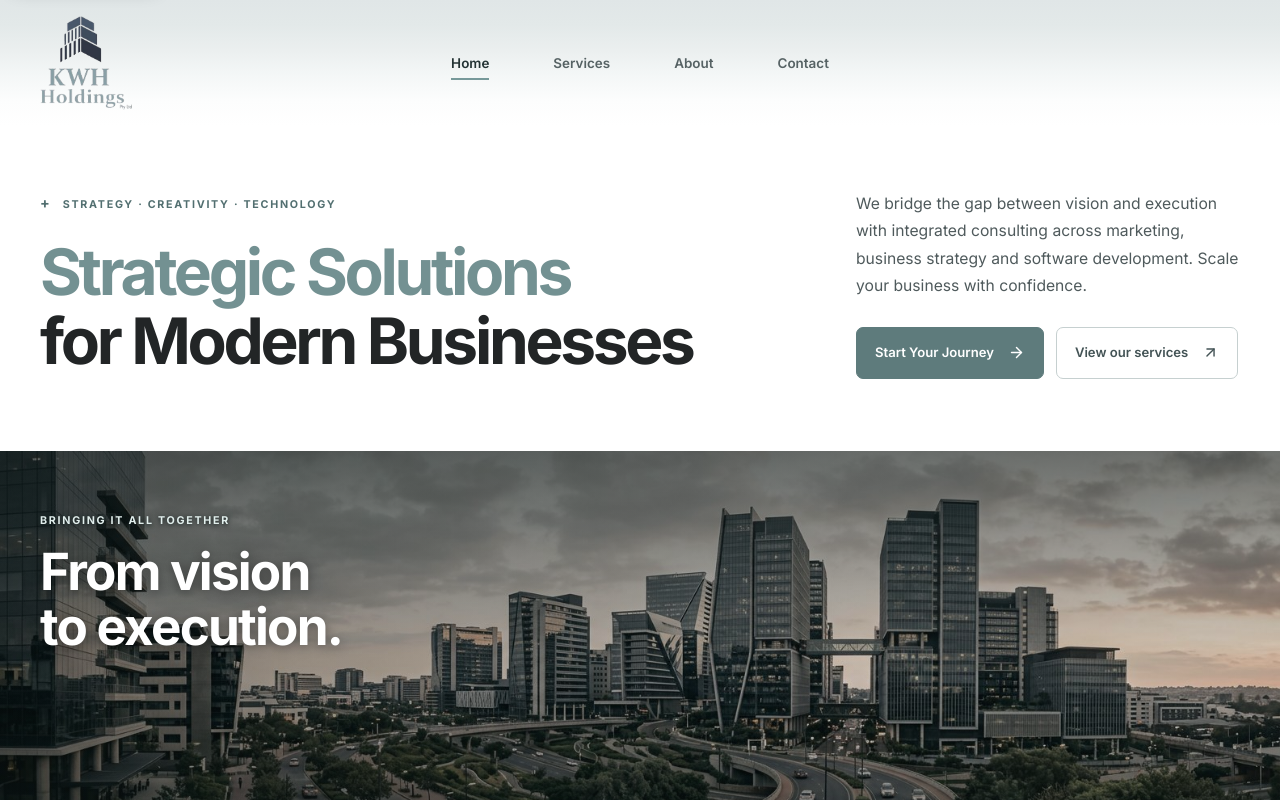
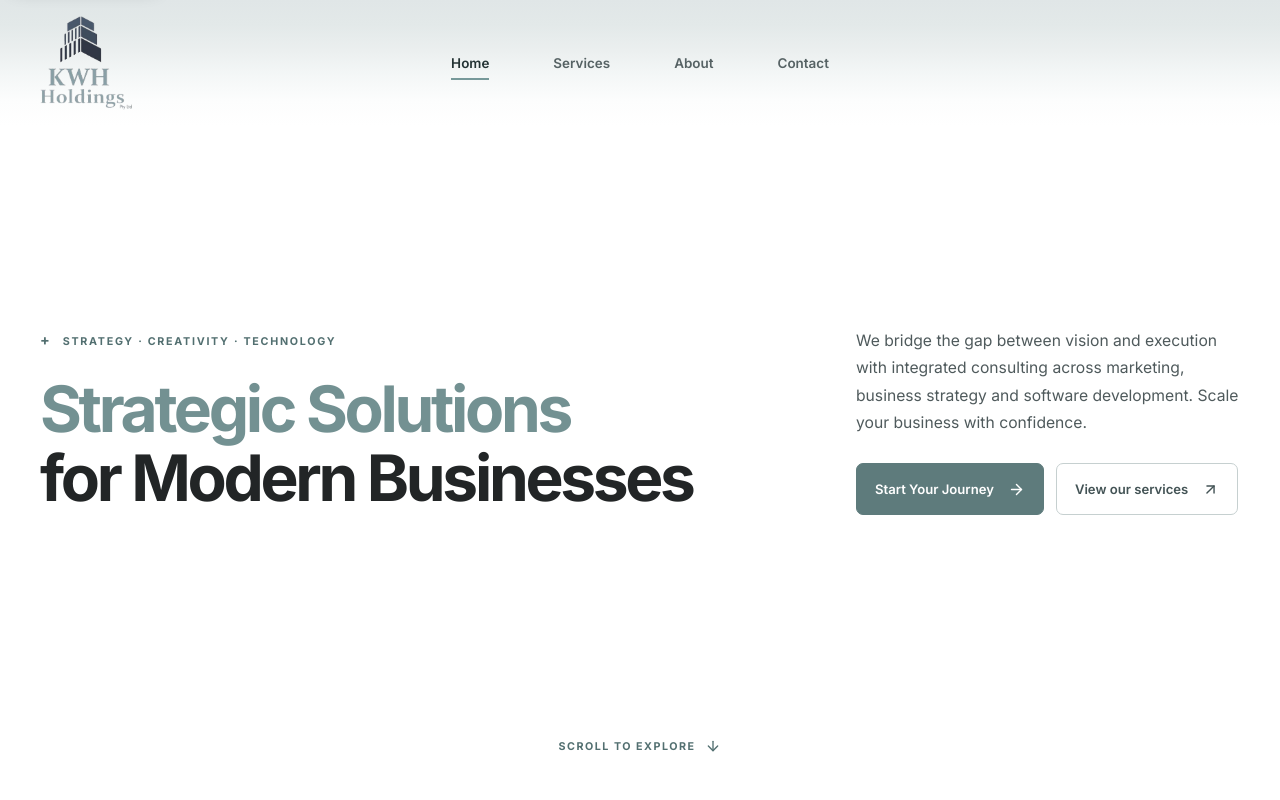
Before and after one commit to Thuso4747/KWH-Holdings, a React (Vite) app: page / in a window 1280 px wide. Shown: the top 800 px of the page. Built offline with nearby package versions, Linux system fonts and the light colour scheme.

Commit message:
Make home dashboard fill the first screen
Co-authored-by: arena-agent <297053741+arena-agent@users.noreply.github.com>

```diff
--- a/src/components/Header.jsx
+++ b/src/components/Header.jsx
@@ -102,7 +102,7 @@ export default function Header() {
   }, [isServiceMenuOpen, serviceHeader.headerRef]);
 
   function isActive(label) {
-    if (label === 'Home') return location.pathname === '/' && !location.hash;
+    if (label === 'Home') return location.pathname === '/' && (!location.hash || location.hash === '#vision');
     if (label === 'Services') return isServicePage || location.hash === '#services';
     if (label === 'About') return location.hash === '#about';
     if (label === 'Contact') return location.pathname === '/consultation';
--- a/src/pages/HomePage.jsx
+++ b/src/pages/HomePage.jsx
@@ -1,5 +1,5 @@
 import { Link } from 'react-router-dom';
-import { ArrowRight, ArrowUpRight, Code2 } from 'lucide-react';
+import { ArrowDown, ArrowRight, ArrowUpRight, Code2 } from 'lucide-react';
 import PageTitle from '../components/PageTitle';
 import { PresentationIcon } from '../components/PresentationIcon';
 import { StrategyIcon } from '../components/StrategyIcon';
@@ -32,12 +32,12 @@ function DepartmentCard({ department, index }) {
 
 function HomeVisual() {
   return (
-    <section className="home-visual" aria-labelledby="home-visual-title">
+    <section className="home-visual" id="vision" aria-labelledby="home-visual-title">
       <img src="/images/city-connections.jpg" alt="" width="1584" height="672" loading="lazy" decoding="async" />
       <div className="container home-visual__inner">
         <div className="home-visual__intro">
           <p className="eyebrow eyebrow--light">BRINGING IT ALL TOGETHER</p>
-          <h2 id="home-visual-title">From vision<br />to execution.</h2>
+          <h2 id="home-visual-title">From vision{' '}<br />to execution.</h2>
         </div>
         <nav className="home-visual__links" aria-label="Explore our departments">
           {departments.map((department, index) => (
@@ -70,6 +70,7 @@ export default function HomePage() {
             </div>
           </div>
         </div>
+        <Link className="home-hero__scroll" to="/#vision">Scroll to explore <ArrowDown size={16} aria-hidden="true" /></Link>
       </section>
 
       <HomeVisual />
--- a/src/styles.css
+++ b/src/styles.css
@@ -12,6 +12,7 @@
   --dark: #242627;
   --off-white: #f6f8f8;
   --container: 1200px;
+  --header-min-height: 126px;
 }
 
 *, *::before, *::after { box-sizing: border-box; }
@@ -100,7 +101,7 @@ h1, h2, h3 { line-height: 1.15; letter-spacing: -.035em; }
 .service-nav-trigger.is-over-light > .menu-icon { filter: drop-shadow(0 0 1px #fff) drop-shadow(0 0 1px #fff); }
 .service-nav-trigger:focus-visible { outline: 2px solid #fff; outline-offset: 2px; box-shadow: 0 0 0 5px #1e2929; }
 .service-nav-trigger.is-hidden { opacity: 0; transform: translateY(-8px); visibility: hidden; pointer-events: none; transition: opacity .2s ease, transform .2s ease, visibility 0s .2s; }
-.header-inner { min-height: 126px; display: flex; justify-content: space-between; align-items: center; gap: 40px; }
+.header-inner { min-height: var(--header-min-height); display: flex; justify-content: space-between; align-items: center; gap: 40px; }
 .brand { display: block; width: 92px; flex-shrink: 0; }
 .brand__image { width: 100%; height: auto; }
 .primary-nav { display: flex; align-items: center; gap: clamp(34px, 5vw, 72px); margin-right: clamp(0px, 4vw, 62px); }
@@ -164,9 +165,16 @@ h1, h2, h3 { line-height: 1.15; letter-spacing: -.035em; }
 }
 
 /* Home hero */
-.home-hero { background: #fff; }
+/* The header and dashboard fill the first screen; content can grow on short screens. */
+.home-hero {
+  display: grid;
+  grid-template-rows: minmax(min-content, 1fr) auto;
+  min-height: calc(100vh - var(--header-min-height));
+  min-height: calc(100dvh - var(--header-min-height));
+  background: #fff;
+}
 /* Balance the columns, then let them stack naturally as space or text size changes. */
-.home-hero__inner { display: flex; flex-wrap: wrap; align-items: center; gap: 28px clamp(32px, 3.5vw, 56px); padding-block: 64px 72px; }
+.home-hero__inner { display: flex; flex-wrap: wrap; align-items: center; align-self: center; gap: 28px clamp(32px, 3.5vw, 56px); padding-block: 64px 72px; }
 .home-hero__headline { flex: 1 1 32rem; min-width: 0; }
 .home-hero__summary { flex: 1 1 24rem; min-width: 0; max-width: 24rem; }
 .home-hero h1 { margin: 0; color: #222526; font-size: clamp(3rem, 5vw, 4.5rem); font-weight: 700; letter-spacing: -.052em; line-height: 1.08; overflow-wrap: anywhere; }
@@ -176,9 +184,12 @@ h1, h2, h3 { line-height: 1.15; letter-spacing: -.035em; }
 .home-hero .eyebrow span { margin-right: 7px; font-size: .9rem; }
 .home-hero .button { max-width: 100%; padding-inline: 18px; white-space: normal; text-align: center; }
 .home-hero .button svg { flex: none; }
+.home-hero__scroll { justify-self: center; display: inline-flex; align-items: center; gap: 10px; min-height: 44px; margin-bottom: clamp(16px, 4vh, 36px); padding: 10px 12px; color: #526f70; font-size: .67rem; font-weight: 700; letter-spacing: .14em; text-transform: uppercase; }
+.home-hero__scroll svg { flex: none; transition: transform .2s ease; }
+.home-hero__scroll:hover svg, .home-hero__scroll:focus-visible svg { transform: translateY(3px); }
 
 /* Full-bleed department navigation */
-.home-visual { position: relative; min-height: clamp(430px, 40vw, 560px); overflow: hidden; background: #1d2b2b; color: #fff; }
+.home-visual { position: relative; min-height: clamp(430px, 40vw, 560px); overflow: hidden; scroll-margin-top: 0; background: #1d2b2b; color: #fff; }
 .home-visual > img { position: absolute; inset: 0; width: 100%; height: 100%; object-fit: cover; object-position: center 55%; }
 .home-visual::after { position: absolute; content: ''; inset: 0; background: linear-gradient(180deg, rgba(13, 23, 23, .52), rgba(13, 23, 23, .12) 45%, rgba(13, 23, 23, .82)), linear-gradient(90deg, rgba(13, 23, 23, .28), transparent 70%); pointer-events: none; }
 .home-visual__inner { position: relative; z-index: 1; display: flex; flex-direction: column; justify-content: space-between; gap: 90px; min-height: clamp(430px, 40vw, 560px); padding-block: 62px 48px; }
@@ -430,9 +441,10 @@ h1, h2, h3 { line-height: 1.15; letter-spacing: -.035em; }
   .footer-grid { gap: 30px; }
 }
 @media (max-width: 760px) {
+  :root { --header-min-height: 90px; }
   .container { width: min(100% - 40px, var(--container)); }
   .section { padding-block: 76px; }
-  .header-inner { min-height: 90px; gap: 20px; }
+  .header-inner { gap: 20px; }
   .site-header--standard .header-inner { display: flex; gap: 20px; }
   .site-header--standard .primary-nav--dropdown { top: calc(100% - 5px); left: 20px; right: 20px; width: auto; max-height: calc(100vh - 100px); max-height: calc(100dvh - 100px); }
   .brand { width: 75px; }
@@ -567,7 +579,7 @@ h1, h2, h3 { line-height: 1.15; letter-spacing: -.035em; }
 }
 @media (prefers-reduced-motion: reduce) {
   *, *::before, *::after { scroll-behavior: auto !important; animation-duration: .01ms !important; animation-iteration-count: 1 !important; transition-duration: .01ms !important; }
-  .department-card__link:hover svg, .department-card__link:focus-visible svg, .offering-card__toggle[aria-expanded='false']:hover svg, .offering-card__toggle[aria-expanded='false']:focus-visible svg, .home-visual__links a:hover svg, .consultation-department-grid a:hover .department-arrow { transform: none; }
+  .department-card__link:hover svg, .department-card__link:focus-visible svg, .offering-card__toggle[aria-expanded='false']:hover svg, .offering-card__toggle[aria-expanded='false']:focus-visible svg, .home-visual__links a:hover svg, .home-hero__scroll:hover svg, .home-hero__scroll:focus-visible svg, .consultation-department-grid a:hover .department-arrow { transform: none; }
   /* The menu's SVG animations are SMIL, not CSS animations. */
   .menu-icon path { stroke-dasharray: none !important; stroke-dashoffset: 0 !important; }
 }
```
Also changed, not shown: 2 other files (tests, documents, lock files or other folders).
